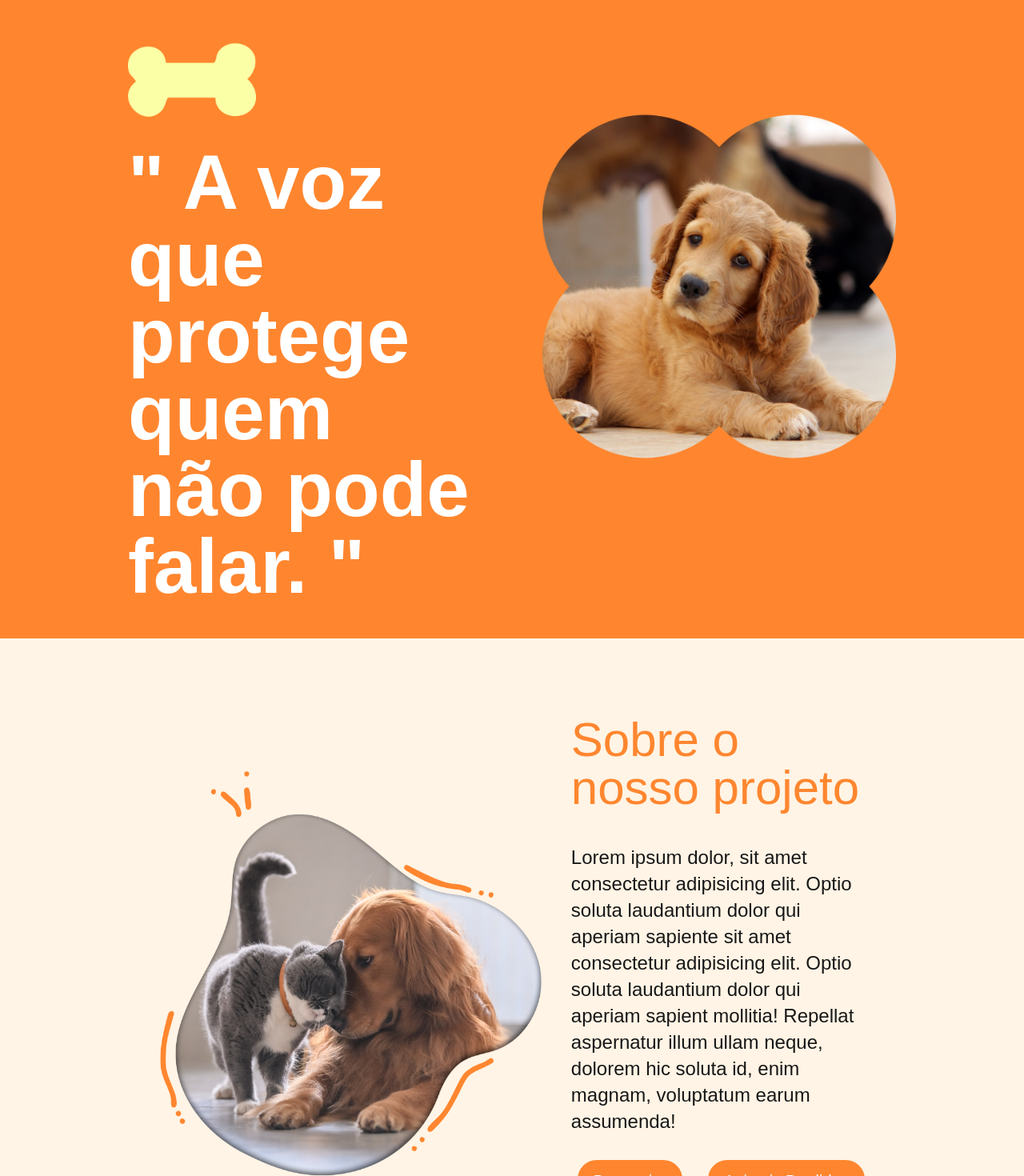
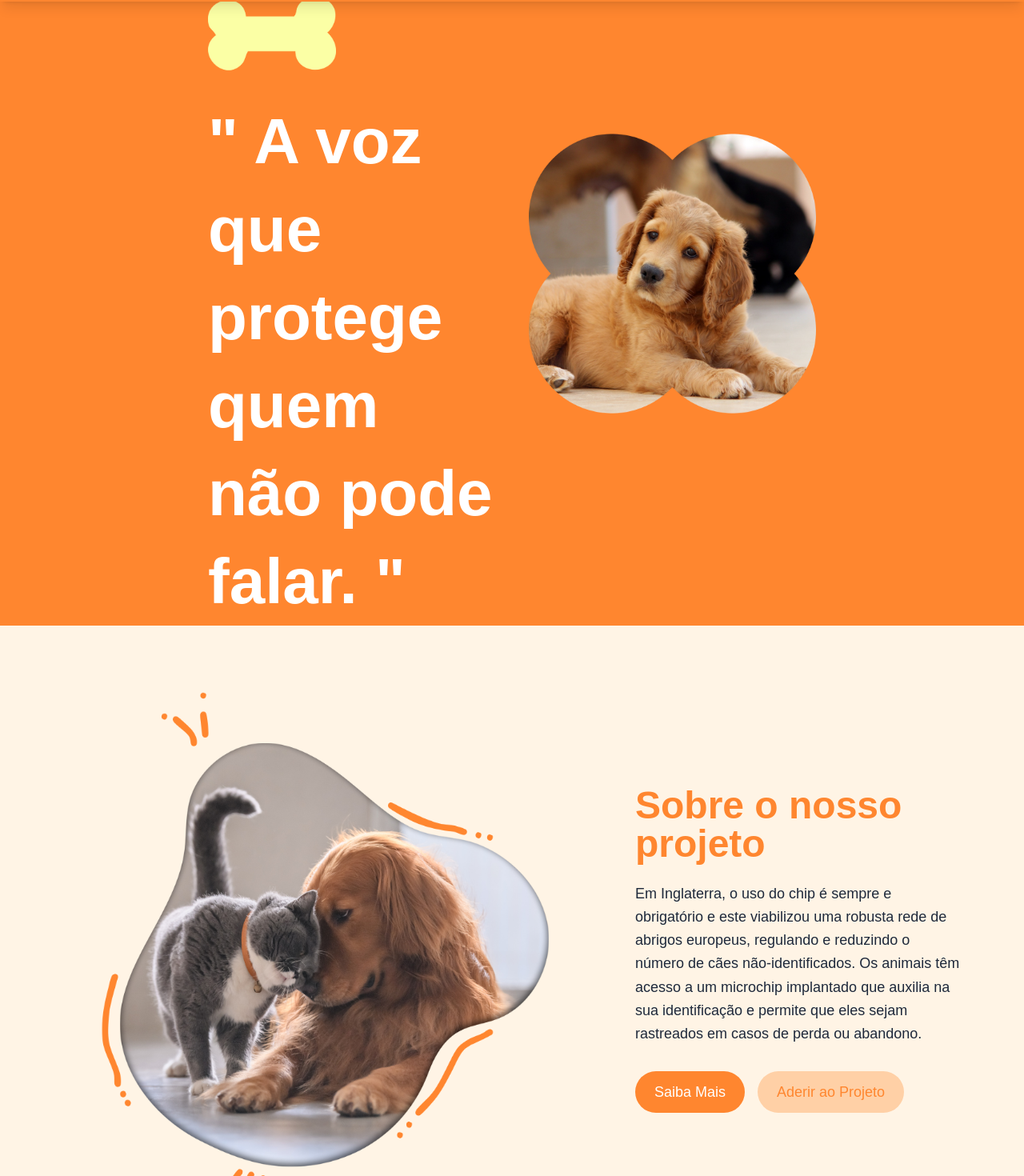
Before and after one commit to eduardo-gabriel-frainer/ProtPet, a Next.js app: page / in a window 1280 px wide. Shown: the part 84-1554 px from the top of the page at 80% size. Built offline with nearby package versions, Linux system fonts and the light colour scheme.

Commit message:
mudanças na sessão de inicio

```diff
--- a/src/app/components/footer.tsx
+++ b/src/app/components/footer.tsx
@@ -1,6 +1,6 @@
 export default function Footer() {
     return(
-        <div className="h-50 bg-[#FF862F] text-white pt-10 px-40 ">
+        <div className="h-50 bg-[#FF862F] text-white pt-10 px-50 ">
             <div className="pb-2">
                 <h2 className="text-2xl font-bold mb-1">ProtPet</h2>
                 <p>"Proteger os animais é proteger a vida; segurança animal é <br /> responsabilidade de todos."</p>
--- a/src/app/components/header.tsx
+++ b/src/app/components/header.tsx
@@ -2,7 +2,7 @@ import Link from "next/link";
 
 export default function Header() {
   return (
-    <header className="bg-[#FF862F] text-white px-40 py-8 flex items-center justify-between">
+    <header className="bg-[#FF862F] text-white px-50 py-6 flex items-center justify-between sticky top-0 z-50 shadow-lg">
 
         <Link href="\" className="cursor-pointer text-3xl font-bold hover:scale-105 duration-300">
             ProtPet
--- a/src/app/components/secaoCarousel.tsx
+++ b/src/app/components/secaoCarousel.tsx
@@ -3,7 +3,7 @@ import Carousel from "./carousel";
 export default function secaoIntro() {
     return(
       <div className="min-h-screen bg-[#fff4e5]">
-        <div className="text-[#FF862F] text-6xl text-center pt-40 pb-15 font-semibold">
+        <div className="text-[#FF862F] text-6xl text-center pt-10 pb-15 font-semibold">
           Animais Perdidos ou Encontrados
         </div>
          <Carousel />
--- a/src/app/components/secaoIntro.tsx
+++ b/src/app/components/secaoIntro.tsx
@@ -1,9 +1,9 @@
 export default function secaoIntro() {
     return(
-    <div className="min-h-screen bg-[#FF862F] flex items-center justify-between px-40 -mt-5">
+    <div className="min-h-screen bg-[#FF862F] flex items-center justify-between px-65 -mt-5">
         <div className="text-white text-8xl align-items font-semibold -mt-5">
           <img src="/osso.png" className="w-40 h-auto hover:scale-110 duration-300" />
-          <div className="text-4xl sm:text-5xl md:text-6xl lg:text-8xl">
+          <div className="text-4xl sm:text-5xl md:text-6xl lg:text-[80px] leading-snug">
             " A voz que <br />
             protege quem <br />
             não pode falar. "
@@ -11,7 +11,7 @@ export default function secaoIntro() {
           </div>
 
           <div className="text-white text-6xl align-items">
-            <img src="/cachorroTelaPrincipal.png" className="w-60 sm:w-96 md:w-120 lg:w-160 h-auto -mt-10 md:-mt-20" />
+            <img src="/cachorroTelaPrincipal.png" className="w-60 sm:w-96 md:w-120 lg:w-140 h-auto md:-mt-20" />
           </div>
     </div>
     )
--- a/src/app/components/secaoSobreNos.tsx
+++ b/src/app/components/secaoSobreNos.tsx
@@ -1,24 +1,32 @@
-export default function secaoIntro() {
-    return(
-        <div className="min-h-screen bg-[#fff4e5] flex items-center justify-between px-40">
-          <div className="text-white text-6xl align-items">
-           <img src="/cachorroSobreNos.png" className="w-210 h-auto mt-20" />
+export default function SecaoIntro() {
+  return (
+    <div className="min-h-screen bg-[#fff4e5] flex items-center justify-center px-20 py-20">
+      <div className="flex items-center gap-16 max-w-7xl">
+
+        <img src="/cachorroSobreNos.png" className="w-[650px] h-auto" alt="Cachorro feliz" />
+
+        <div className="font-medium">
+          <h2 className="text-[#FF862F] text-5xl font-semibold mb-6">
+            Sobre o nosso projeto
+          </h2>
+
+          <p className="text-[#1e293b] text-lg leading-relaxed max-w-xl mb-8">
+            Em Inglaterra, o uso do chip é sempre e obrigatório e este viabilizou uma robusta rede
+            de abrigos europeus, regulando e reduzindo o número de cães não-identificados. Os animais
+            têm acesso a um microchip implantado que auxilia na sua identificação e permite que eles
+            sejam rastreados em casos de perda ou abandono.
+          </p>
+
+          <div className="flex gap-4">
+            <button className="bg-[#FF862F] text-white text-lg px-6 py-3 rounded-full hover:bg-[#ff7e22] transition-all duration-200">
+              Saiba Mais
+            </button>
+            <button className="bg-[#FFD0A6] text-[#FF862F] text-lg px-6 py-3 rounded-full hover:bg-[#ffb977] transition-all duration-200">
+              Aderir ao Projeto
+            </button>
           </div>
-
-          <div className="align-items font-medium">
-          <div className="text-[#FF862F] text-6xl">
-            <div>Sobre o</div>
-            <div>nosso projeto</div>
-          </div>
-
-          <div className="max-w-xl break-words mt-10 text-2xl leading-snug mr-10">
-            Lorem ipsum dolor, sit amet consectetur adipisicing elit. Optio soluta laudantium dolor qui aperiam sapiente sit amet
-            consectetur adipisicing elit. Optio soluta laudantium dolor qui aperiam sapient mollitia! Repellat aspernatur illum ullam
-             neque, dolorem hic soluta id, enim magnam, voluptatum earum assumenda!
-          </div>
-          <button className="bg-[#FF862F] px-5 py-3 text-white text-xl rounded-3xl mt-8 ml-2 hover:bg-[#ff7e22] hover:scale-103 duration-200">Denunciar</button>
-          <button className="bg-[#FF862F] px-5 py-3 text-white text-xl rounded-3xl mt-8 ml-8 hover:bg-[#ff7e22] hover:scale-103 duration-200">Animais Perdidos</button>
         </div>
       </div>
-    )
+    </div>
+  )
 }
```
